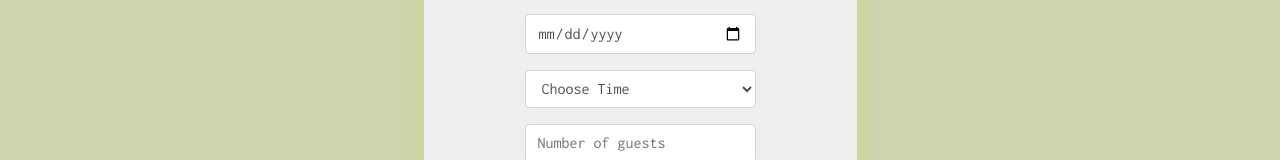
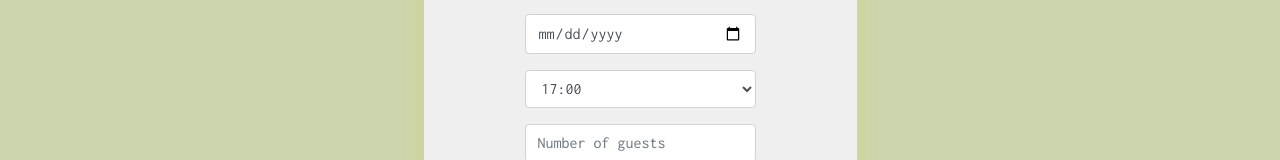
Before and after one commit to tanzimr8/little-lemon-website, a React (Create React App) app: page /reservation in a window 1280 px wide. Shown: the part 351-511 px from the top of the page. Built offline with nearby package versions, Linux system fonts and the light colour scheme.

Commit message:
handle form with useReducer hook

```diff
--- a/src/components/ReservationPage/BookingForm.jsx
+++ b/src/components/ReservationPage/BookingForm.jsx
@@ -1,6 +1,6 @@
 import React from 'react'
 import Icon from './../../images/meeting.png'
-const BookingForm = (props) => {
+const BookingForm = ({state,dispatch,availabeTimes,availabeOccassions}) => {
   return (
     <div>
       <div className="form-booking">
@@ -10,15 +10,15 @@ const BookingForm = (props) => {
             <div className="form-group">
                 <div className="input-group">
                     <input id="date" name="date" placeholder="Answer" className="form-control"  type="date"
-                    value = {props.date}
+                    value = {state.date} onChange = {(e)=>{dispatch({type: 'HANDLE DATE CHANGE', payload: e.target.value, field: e.target.name })}}
                     />
                 </div>
             </div>
             <div className="form-group">
                 <div class="input-group">
-                    <select className="form-control" id="sel1">
+                    <select name='time' className="form-control" id="sel1" value={state.time} onChange={(e)=>{dispatch({type:"HANDLE TIME CHANGE", payload:e.target.value, field: e.target.name })}}   >
                         <option selected="true" disabled="disabled">Choose Time</option>
-                        {props.availabeTimes.map((availabeTime)=>{
+                        {availabeTimes.map((availabeTime)=>{
                             return <option>{availabeTime}</option>
                         })}
                     </select>
@@ -26,26 +26,26 @@ const BookingForm = (props) => {
             </div>
             <div className="form-group">
                     <div className="input-group">
-                        <input id="number" name="number" placeholder="Number of guests" className="form-control"  type="number" value = {props.numberOfGuest}/>
+                        <input id="number" name="numberOfGuest" placeholder="Number of guests" min="1" max="10" className="form-control"  type="number" value = {state.numberOfGuest}  onChange={(e)=>{dispatch({type:"HANDLE GUEST NUMBER CHANGE", payload: e.target.value, field: e.target.name})}}/>
                     </div>
                 </div>
             <div className="form-group">
                 <div class="input-group">
-                    <select className="form-control" id="sel1">
+                    <select className="form-control" id="sel1" name='occassions' value={state.occassion}
+                    onChange={(e)=>{dispatch({type:"HANDLE OCCASSION CHANGE", payload: e.target.value, field:e.target.name})}}
+                    >
                         <option selected="true" disabled="disabled">Please Select Occassion</option>
-                        {props.occassions.map((occassion)=>{
+                        {availabeOccassions.map((occassion)=>{
                             return <option>{occassion}</option>
                         })}
                     </select>
                 </div>
             </div>
-
                 <div className="form-group">
                     <input name="book" className="btn btn-lg btn-success btn-block btnBook" value="BOOK TABLE" type="submit"/>
                 </div>
             </form>
       </div>
-
     </div>
   )
 }
--- a/src/components/ReservationPage/Index.jsx
+++ b/src/components/ReservationPage/Index.jsx
@@ -1,18 +1,57 @@
-import React, { useState } from 'react'
+import React, { useReducer, useState } from 'react'
 import BookingForm from './BookingForm'
+const FormReducer = (state,action)=>{
+  switch(action.type){
+    case "HANDLE DATE CHANGE" :
+    return {
+      ...state,
+      [action.field]: action.payload,
+    };
+    case "HANDLE TIME CHANGE" :
+    return {
+      ...state,
+      [action.field]: action.payload,
+    };
+    case "HANDLE GUEST NUMBER CHANGE" :
+    return {
+      ...state,
+      [action.field]: action.payload,
+    };
+    case "HANDLE OCCASSION CHANGE" :
+    return {
+      ...state,
+      [action.field]: action.payload,
+    };
+    default : return state;
+  }
+}
+
 const Index = () => {
-  const [date,setDate] = useState('');
-  const [availabeTimes, setAvailabeTimes] = useState(["17:00","18:00","19:00","20:00","21:00"]);
-  const [numberOfGuest,setnumberOfGuest] = useState('');
-  const [occassions, setOccassions] = useState(['Birthday', 'Anniversary','Marriage']);
+  // const [date,setDate] = useState('');
+  // const [availabeTimes, setAvailabeTimes] = useState(["17:00","18:00","19:00","20:00","21:00"]);
+  // const [numberOfGuest,setnumberOfGuest] = useState('');
+  // const [occassions, setOccassions] = useState(['Birthday', 'Anniversary','Marriage']);
+  const availabeTimes= ["17:00","18:00","19:00","20:00","21:00"];
+  const availabeOccassions= ['Birthday', 'Anniversary','Marriage'];
+
+  const initialFormState = {
+    date : "",
+    time:"",
+    numberOfGuest: '',
+    occassions: ''
+  };
+  const [state,dispatch] = useReducer(FormReducer,initialFormState)
   return (
     <div className='reservation'>
-      <BookingForm
+      {<BookingForm
+        state={state} dispatch = {dispatch} availabeTimes= {availabeTimes} availabeOccassions= {availabeOccassions}
+      />}
+      {/* <BookingForm
       date = {date} setDate = {setDate}
       availabeTimes= {availabeTimes} setAvailabeTimes = {setAvailabeTimes}
       numberOfGuest = {numberOfGuest} setnumberOfGuest = {setnumberOfGuest}
       occassions = {occassions} setOccassions = {setOccassions}
-      />
+      /> */}
     </div>
   )
 }
```
